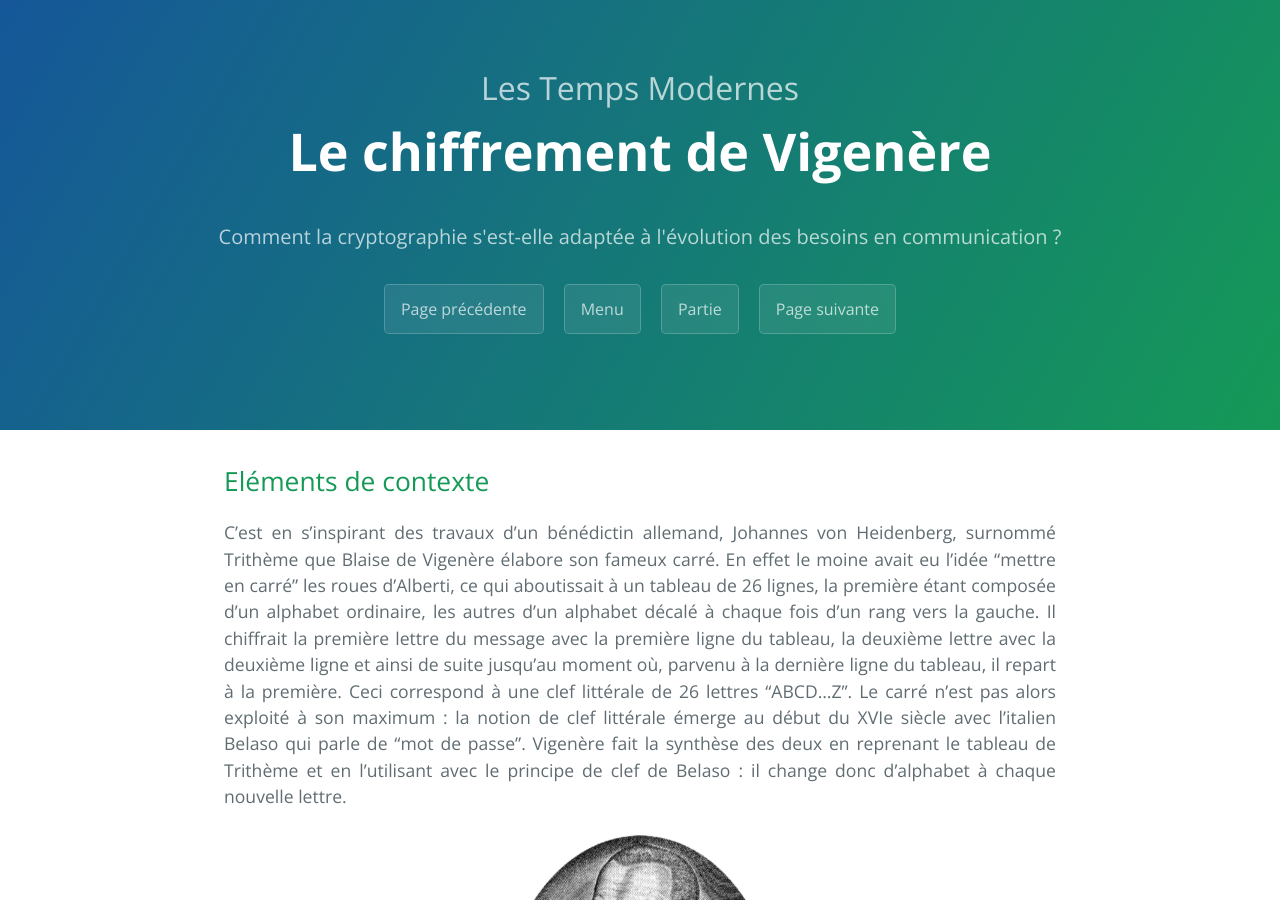
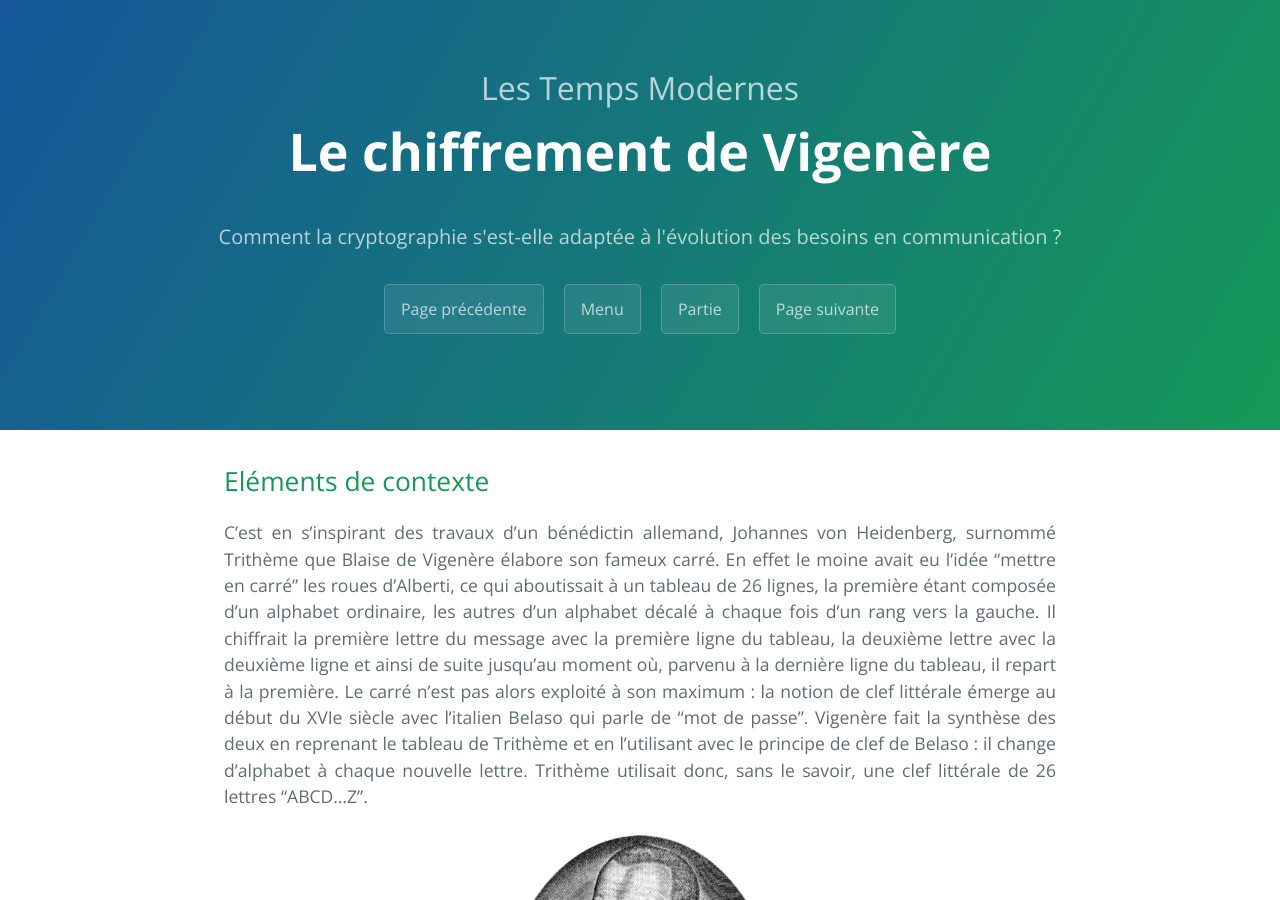
Before and after one commit to SamuelGallay/CryptoTPE, a Jekyll site: the page built from pages/2_TempsModernes/2_vigenere.md, in a window 1280 px wide and 900 px high. Built offline with Jekyll 4.4.1, drawn with Linux system fonts in a browser that asks for light colours; our own code applies the rules of GitHub Pages for plain Markdown files; formulas are drawn with MathJax 3.

Commit message:
modif'1 et 2

```diff
--- a/pages/2_TempsModernes/2_vigenere.md
+++ b/pages/2_TempsModernes/2_vigenere.md
@@ -9,7 +9,7 @@
 
 ## Eléments de contexte
 
-C'est en s’inspirant des travaux d’un bénédictin allemand, Johannes von Heidenberg, surnommé Trithème que Blaise de Vigenère élabore son fameux carré. En effet le moine avait eu l’idée “mettre en carré” les roues d’Alberti, ce qui aboutissait à un tableau de 26 lignes, la première étant composée d’un alphabet ordinaire, les autres d’un alphabet décalé à chaque fois d’un rang vers la gauche. Il chiffrait la première lettre du message avec la première ligne du tableau, la deuxième lettre avec la deuxième ligne et ainsi de suite jusqu’au moment où, parvenu à la dernière ligne du tableau, il repart à la première. Ceci correspond à une clef littérale de 26 lettres “ABCD...Z”. Le carré n’est pas alors exploité à son maximum : la notion de clef littérale émerge au début du XVIe siècle avec l’italien Belaso qui parle de “mot de passe”. Vigenère fait la synthèse des deux en reprenant le tableau de Trithème et en l’utilisant avec le principe de clef de Belaso : il change donc d’alphabet à chaque nouvelle lettre.
+C'est en s’inspirant des travaux d’un bénédictin allemand, Johannes von Heidenberg, surnommé Trithème que Blaise de Vigenère élabore son fameux carré. En effet le moine avait eu l’idée “mettre en carré” les roues d’Alberti, ce qui aboutissait à un tableau de 26 lignes, la première étant composée d’un alphabet ordinaire, les autres d’un alphabet décalé à chaque fois d’un rang vers la gauche. Il chiffrait la première lettre du message avec la première ligne du tableau, la deuxième lettre avec la deuxième ligne et ainsi de suite jusqu’au moment où, parvenu à la dernière ligne du tableau, il repart à la première. Le carré n’est pas alors exploité à son maximum : la notion de clef littérale émerge au début du XVIe siècle avec l’italien Belaso qui parle de “mot de passe”. Vigenère fait la synthèse des deux en reprenant le tableau de Trithème et en l’utilisant avec le principe de clef de Belaso : il change d’alphabet à chaque nouvelle lettre. Trithème utilisait donc, sans le savoir, une clef littérale de 26 lettres “ABCD...Z”.
 
 <img src="{{ "/assets/2_TempsModernes/vigenere2.png" | relative_url }}" alt="Vigenere2" style="margin: 0 auto;display: block; width: 300px;"/>
 <p align="center"> <em>Blaise de Vigenère</em> </p>
```
